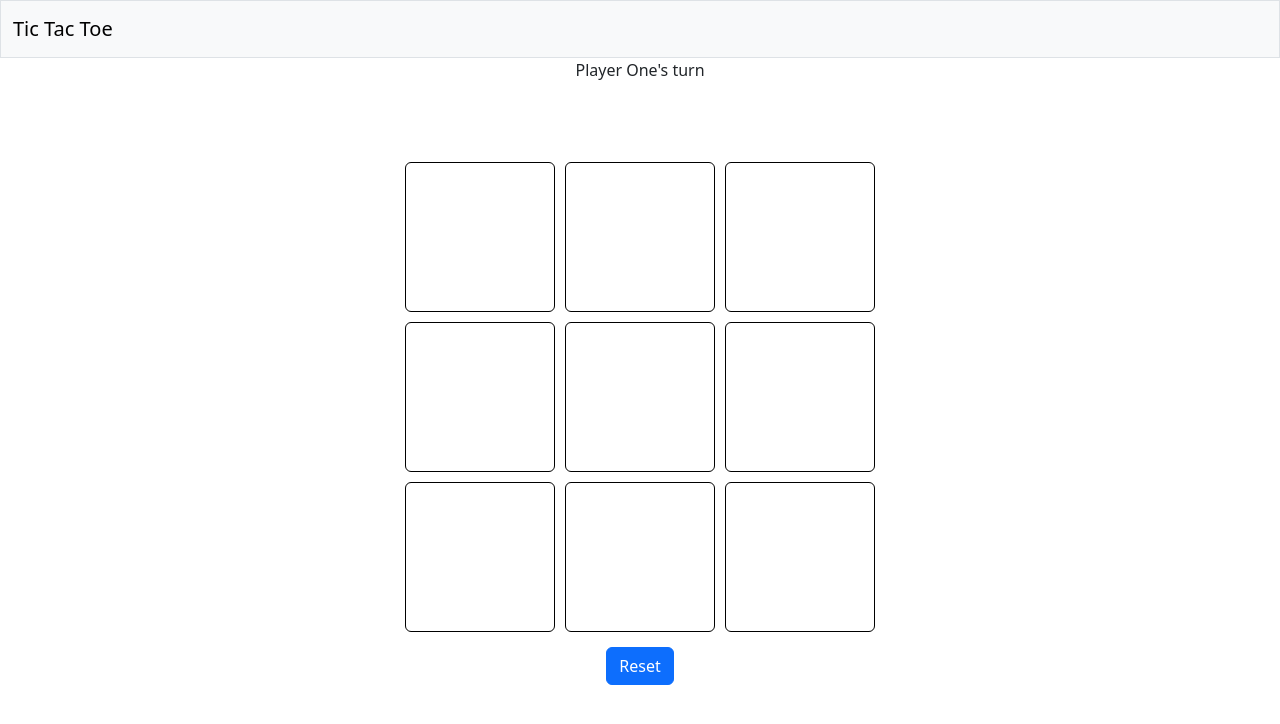
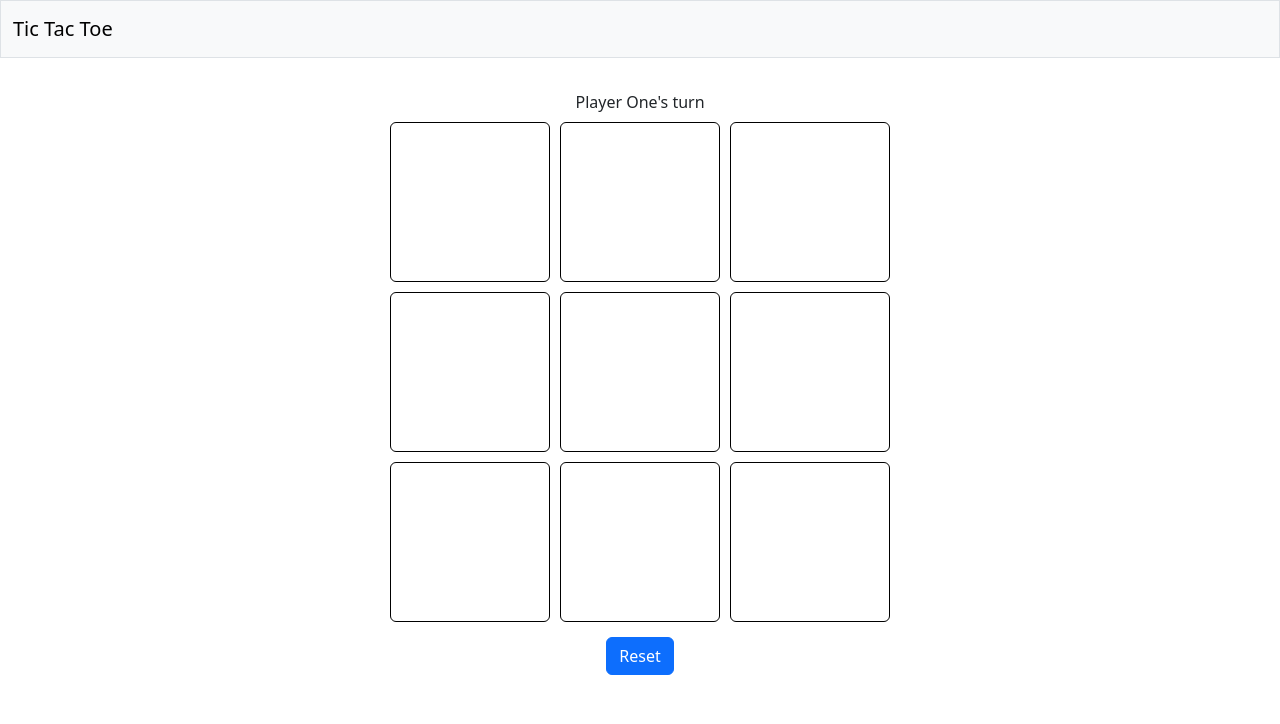
Before and after one commit to ernmin/tic-tac-toe, a plain HTML site: page index.html in a window 1280 px wide. Drawn offline with nearby package versions, Linux system fonts and the light colour scheme.

Commit message:
Change Position of Player's Turn Change Grid Size to fit mobile

```diff
--- a/styles.css
+++ b/styles.css
@@ -7,16 +7,18 @@ img {
     display: flex;
     flex-wrap: wrap;
     align-items: center;
+    align-content: center;
     flex-direction: column;
+    margin-top: 2rem;
 
   }
   .container {
     display: grid;
-    grid-template-rows: repeat(3, minmax(50px, 150px));
-    grid-template-columns: repeat(3, minmax(50px, 150px));
+    grid-template-rows: repeat(3, minmax(50px, 100px));
+    grid-template-columns: repeat(3, minmax(50px, 100px));
     justify-content: center;
     align-content: center;
-    margin-top: 5rem;
+    margin-top: 2rem;
     gap: 10px;
   }
 
@@ -31,3 +33,15 @@ img {
 .buttons {
     margin-top: 15px;
 }
+
+@media (min-width: 600px){
+  .container {
+    display: grid;
+    grid-template-rows: repeat(3, minmax(25px, 160px));
+    grid-template-columns: repeat(3, minmax(25px, 160px));
+    justify-content: center;
+    align-content: center;
+    margin-top: 0.5rem;
+    gap: 10px;
+  }
+}
```
